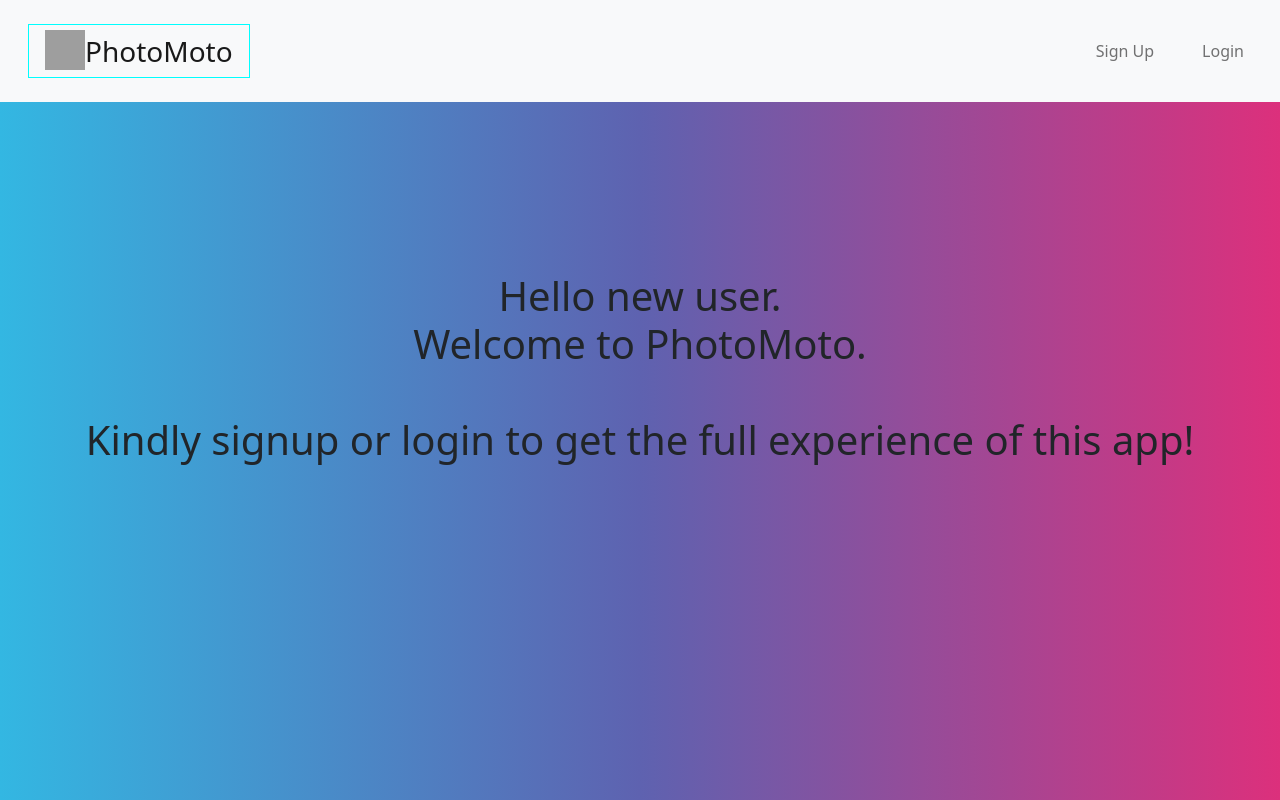
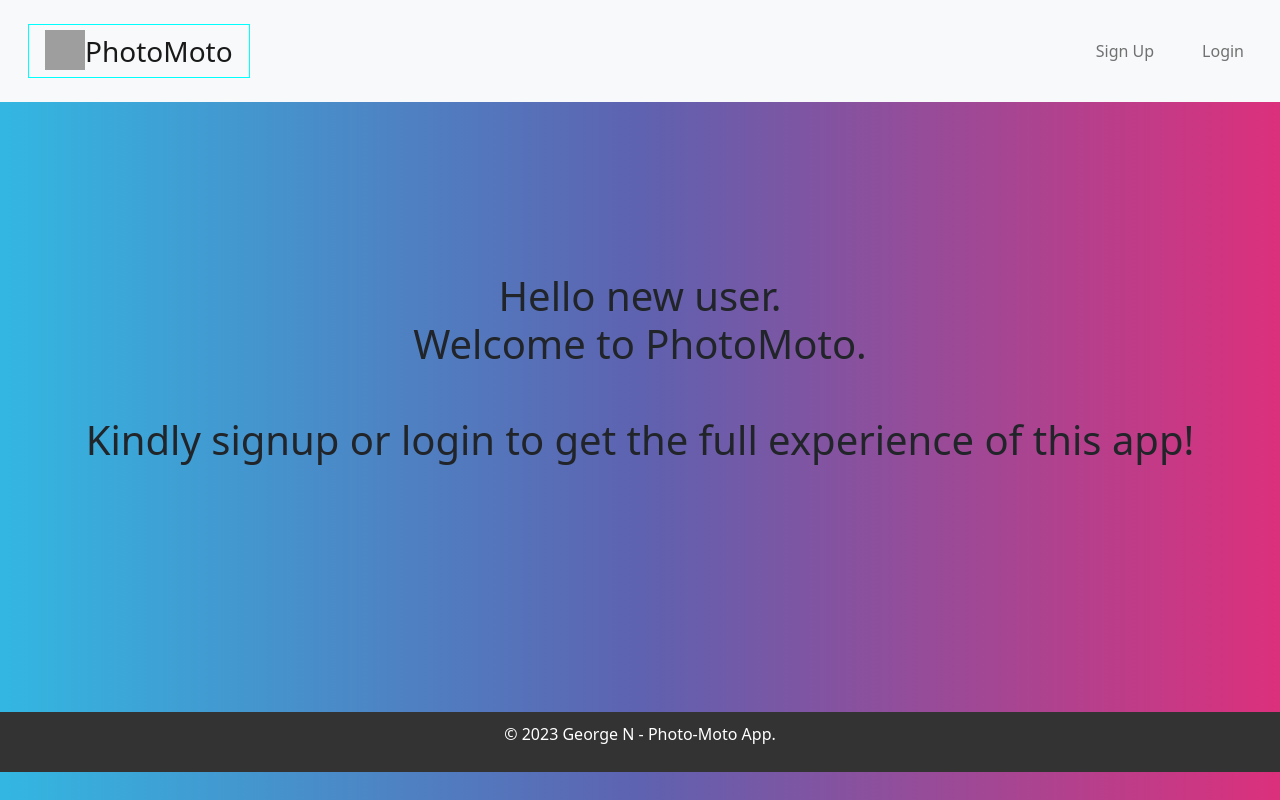
Before and after one commit to NjukiG/photo-moto-frontend, a React (Create React App) app: page / in a window 1280 px wide. Built offline with nearby package versions, Linux system fonts and the light colour scheme; no server answers; grey boxes are pictures that could not be loaded.

Commit message:
Fixed my footer component

```diff
--- a/src/App.css
+++ b/src/App.css
@@ -40,3 +40,11 @@ main {
 .photo {
   width: 400px;
 }
+
+footer{
+  background-color: #333;
+  color: #fff;
+  padding: 10px;
+  text-align: center;
+  margin-top: 220px;
+}
--- a/src/pages/App.js
+++ b/src/pages/App.js
@@ -38,7 +38,7 @@ function App() {
           </Routes>
         )}
       </main>
-      {/* <Footer /> */}
+      <Footer />
     </div>
   );
 }
--- a/src/pages/Footer.js
+++ b/src/pages/Footer.js
@@ -1,9 +1,12 @@
-import React from 'react'
+import React from "react";
 
 function Footer() {
   return (
-    <div>Footer Component</div>
-  )
+
+      <footer className="footer">
+        <p>© 2023 George N - Photo-Moto App.</p>
+      </footer>
+  );
 }
 
-export default Footer
+export default Footer;
```
